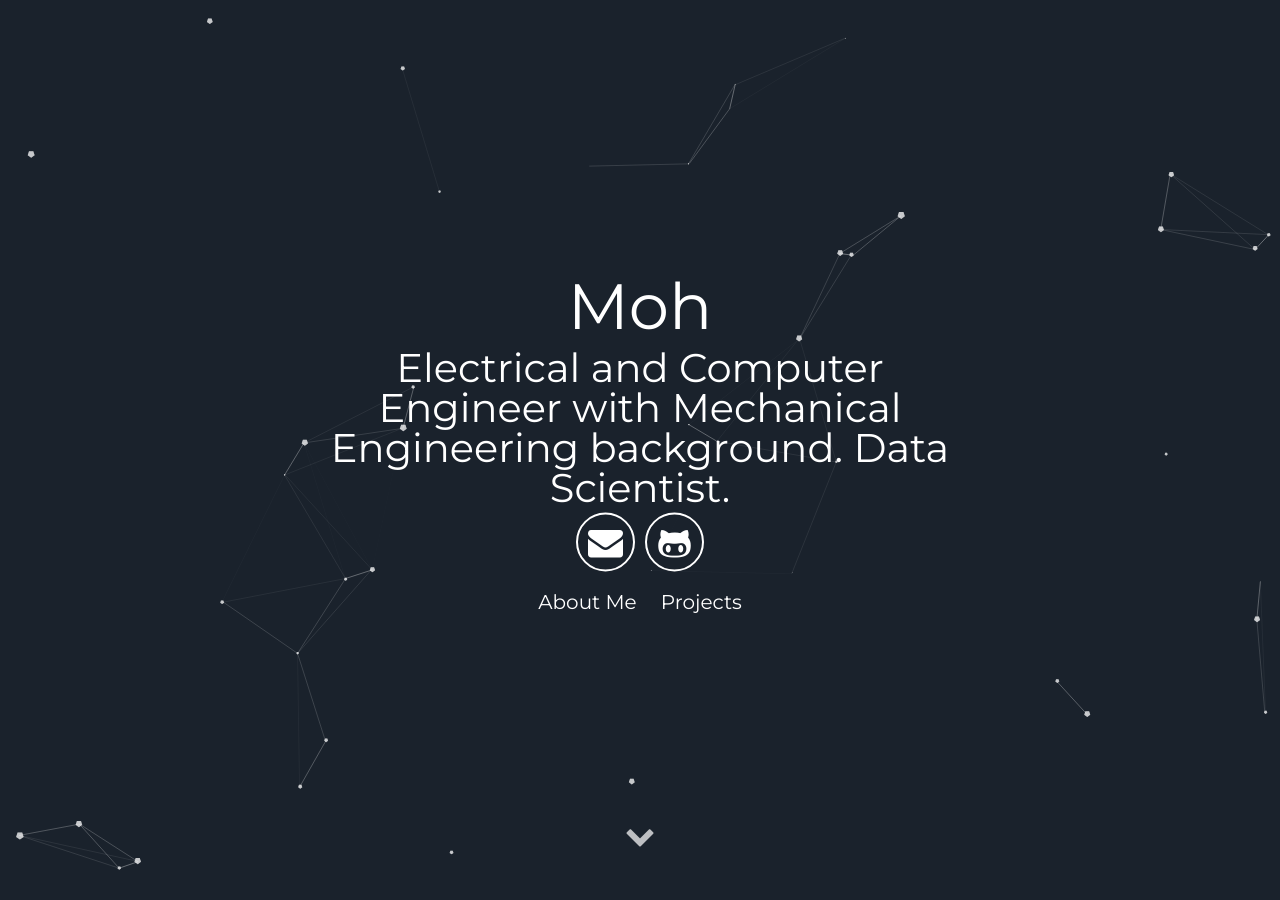
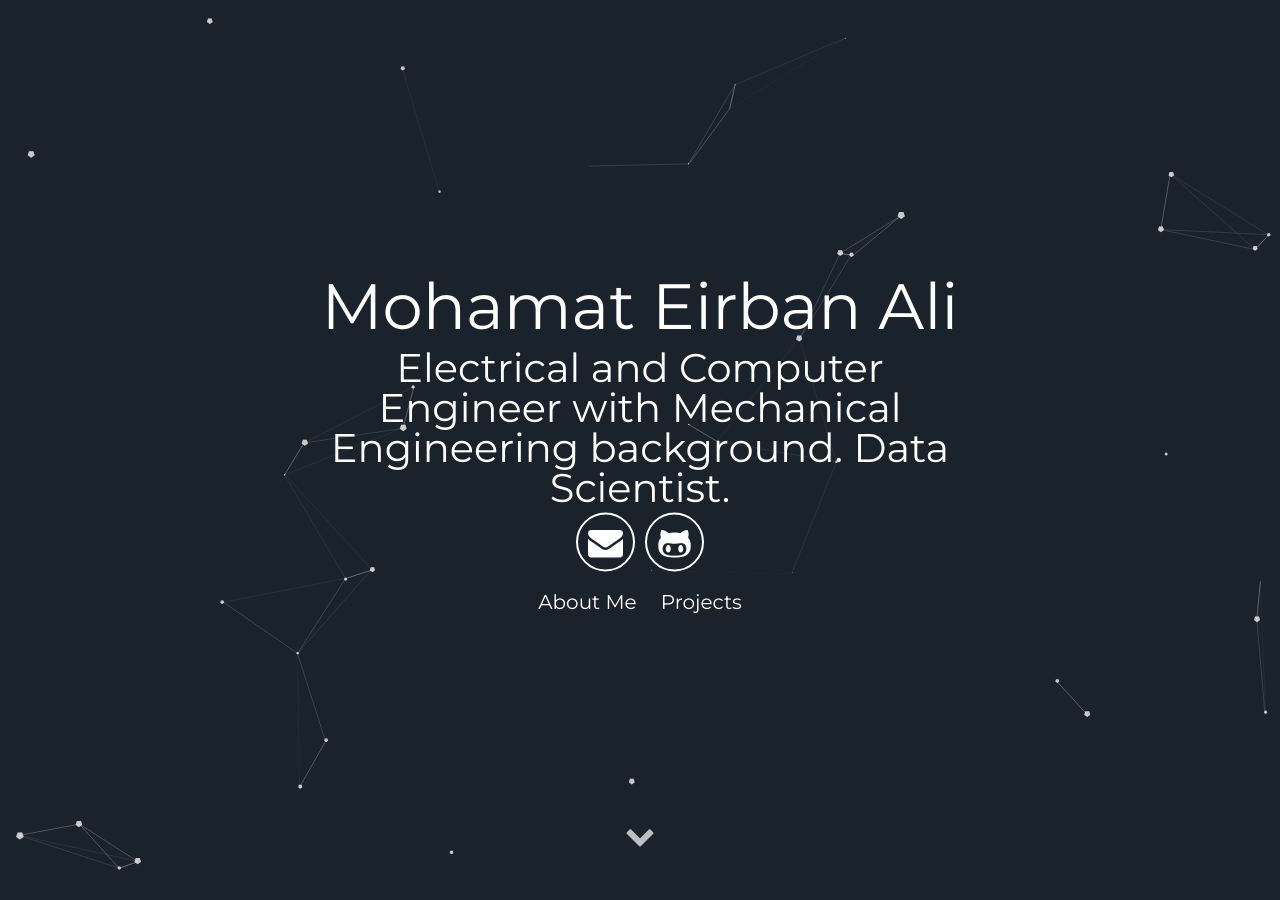
Before and after one commit to danielm201s/danielm201s.github.io, a Jekyll site: the page built from index.html, in a window 1280 px wide and 900 px high. Built offline with Jekyll 4.4.1, drawn with Linux system fonts in a browser that asks for light colours; some of the changed text lies outside the part shown.

Commit message:
Update _config.yml

```diff
--- a/_config.yml
+++ b/_config.yml
@@ -5,7 +5,7 @@ description: Mohamat Eirban Ali portfolio
 # url: "localhost:3000" # the base hostname & protocol for your site e.g. http://willianjusten.com.br
 
 # User settings
-username: Moh
+username: Mohamat Eirban Ali
 user_description: Bicycle rights irony actually neutra typewriter lyft. Man bun taxidermy put a bird on it, umami yr ramps pop-up ugh bushwick chia lo-fi. Occupy bitters pour-over snackwave you probably haven't heard of them small batch. Cornhole mustache man bun letterpress echo park VHS.
 user_title: Electrical and Computer Engineer with Mechanical Engineering background. Data Scientist.
 email: irfan93@ou.edu
```
